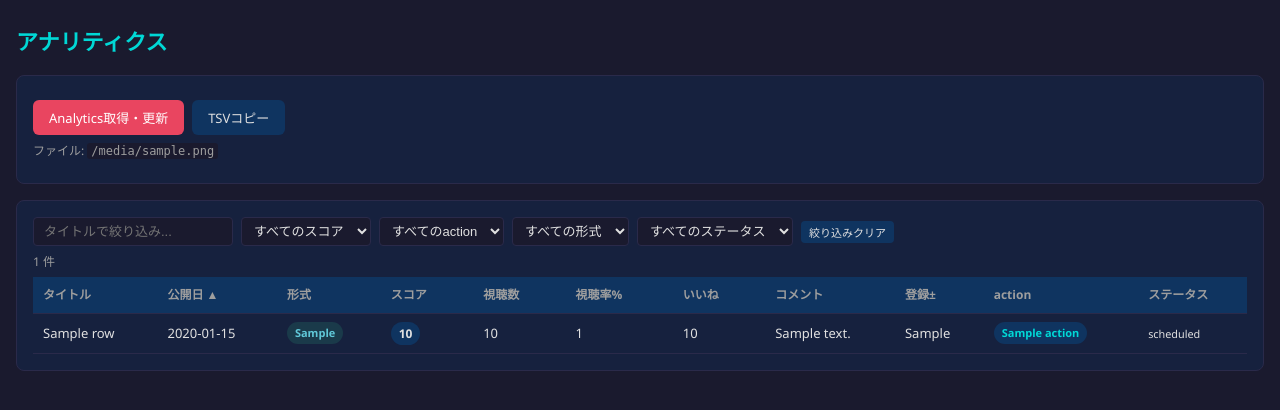
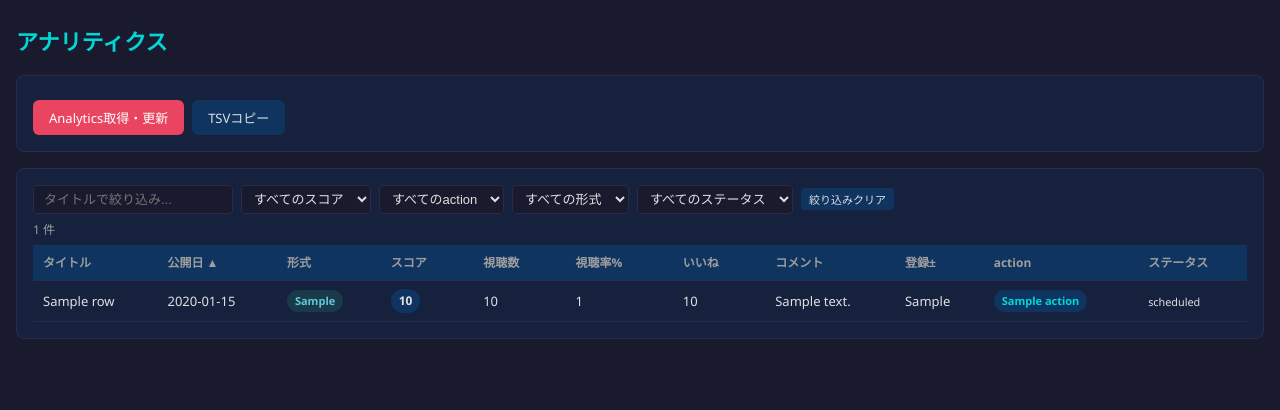
Before and after one commit to benybeny777/PicoCast, a FastAPI app: template web_app/templates/analytics.html in a window 1280 px wide. Shown: the part 54-464 px from the top of the page. Run offline with FastAPI, Linux system fonts and the light colour scheme; the template is opened without the code that fills it: most values are stand-ins (such as "Sample title", 1, 10 or a date in 2020).

Commit message:
style(web_app): アナリティクス画面の不要なファイル名一覧表示を削除

```diff
--- a/web_app/templates/analytics.html
+++ b/web_app/templates/analytics.html
@@ -8,9 +8,7 @@
     <button class="btn btn-primary" onclick="refreshAnalytics()">Analytics取得・更新</button>
     <button class="btn btn-secondary" onclick="copyTSV()">TSVコピー</button>
   </div>
-  {% if analytics_files %}
-  <p class="hint">ファイル: {% for f in analytics_files %}<code>{{ f }}</code>{% if not loop.last %}, {% endif %}{% endfor %}</p>
-  {% endif %}
+
   <div id="refresh-status" class="log-box mt" style="display:none"></div>
 </div>
 
```
